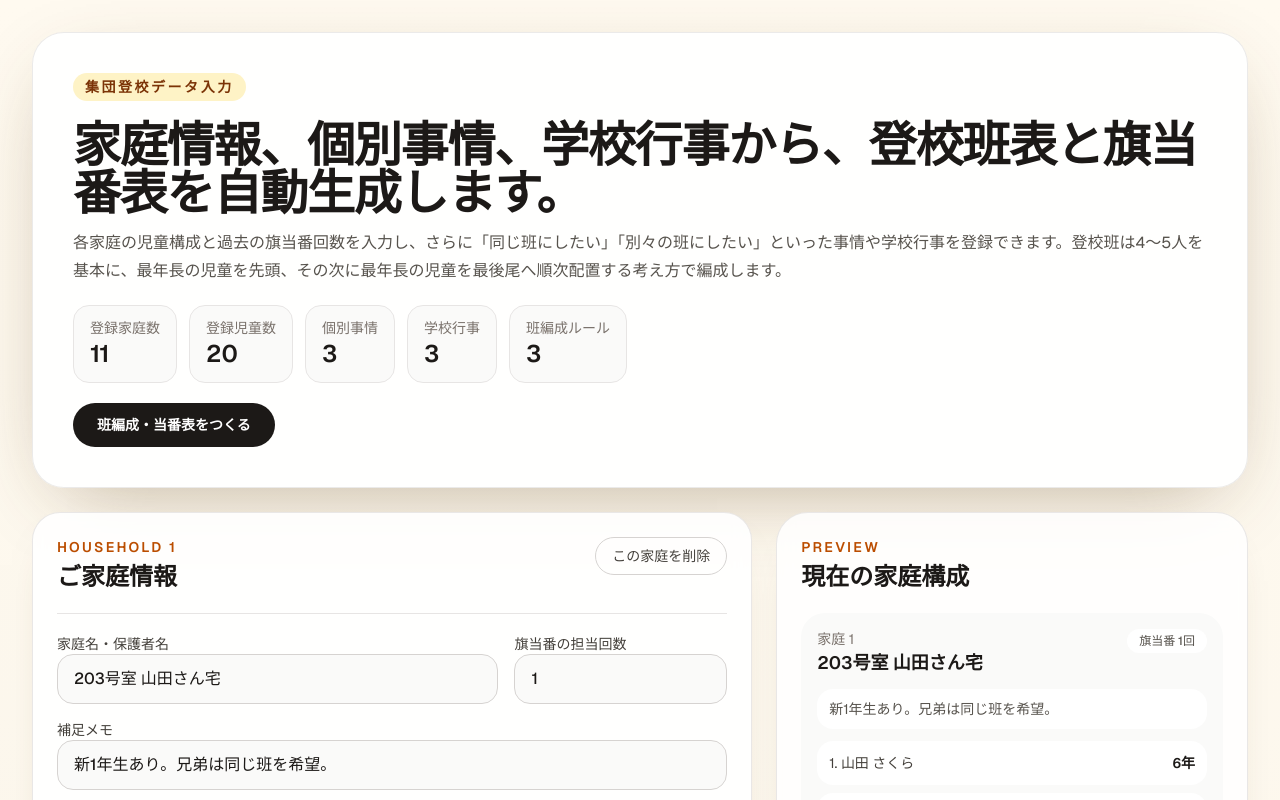
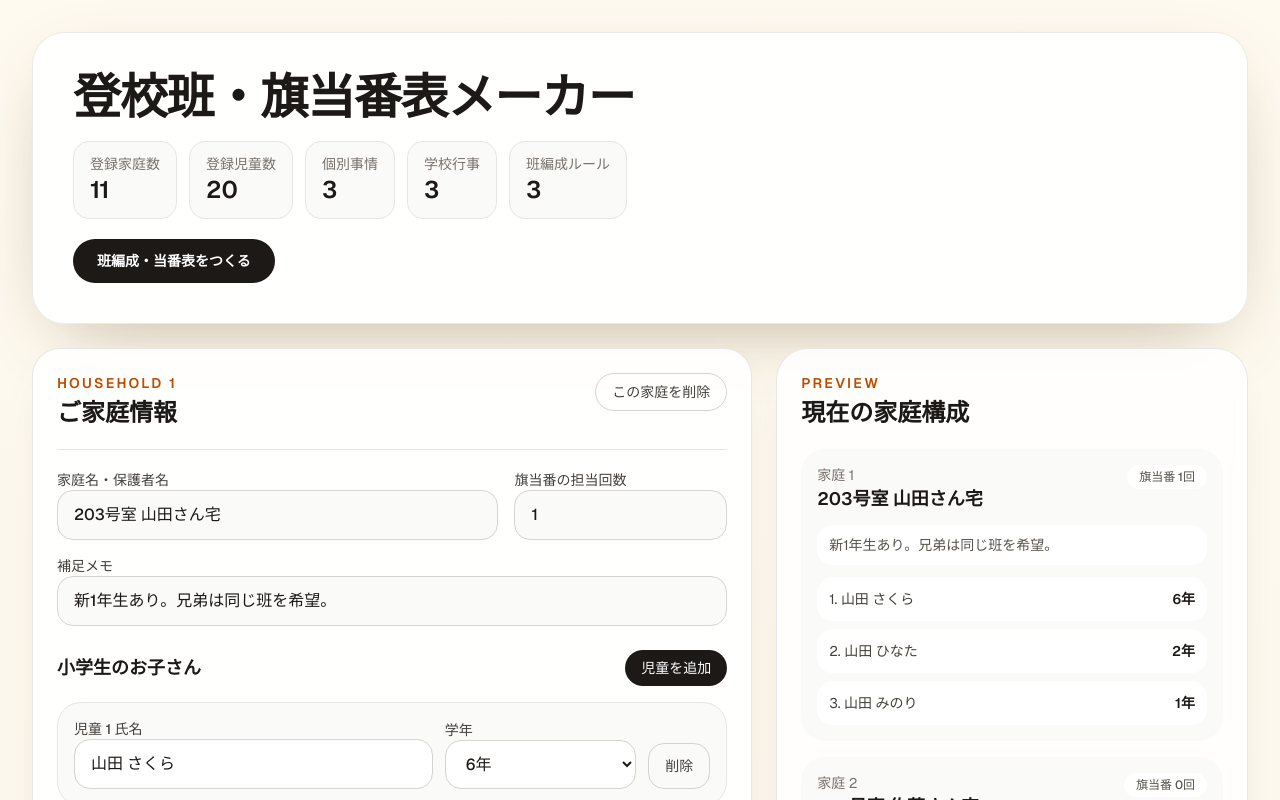
Before and after one commit to kusa-mochi/shudan-toko-maker, a Next.js app in the folder shudan-toko-maker/: page / in a window 1280 px wide. Shown: the top 800 px of the page. Built offline with nearby package versions, Linux system fonts and the light colour scheme.

Commit message:
ラベルを調整

```diff
--- a/shudan-toko-maker/app/components/PlannerHero.tsx
+++ b/shudan-toko-maker/app/components/PlannerHero.tsx
@@ -18,16 +18,16 @@ export function PlannerHero() {
     <section className="overflow-hidden rounded-[32px] border border-stone-200/80 bg-white/90 shadow-[0_24px_80px_-32px_rgba(87,58,18,0.45)] backdrop-blur">
       <div className="grid gap-6 px-6 py-8 sm:px-8 lg:px-10 lg:py-10">
         <div className="space-y-5">
-          <span className="inline-flex rounded-full bg-amber-100 px-3 py-1 text-sm font-semibold tracking-[0.18em] text-amber-900">
+          {/* <span className="inline-flex rounded-full bg-amber-100 px-3 py-1 text-sm font-semibold tracking-[0.18em] text-amber-900">
             集団登校データ入力
-          </span>
+          </span> */}
           <div className="space-y-3">
             <h1 className="text-3xl font-semibold tracking-tight text-stone-900 sm:text-5xl">
-              家庭情報、個別事情、学校行事から、登校班表と旗当番表を自動生成します。
+              登校班・旗当番表メーカー
             </h1>
-            <p className="text-sm leading-7 text-stone-600 sm:text-base">
+            {/* <p className="text-sm leading-7 text-stone-600 sm:text-base">
               各家庭の児童構成と過去の旗当番回数を入力し、さらに「同じ班にしたい」「別々の班にしたい」といった事情や学校行事を登録できます。登校班は4〜5人を基本に、最年長の児童を先頭、その次に最年長の児童を最後尾へ順次配置する考え方で編成します。
-            </p>
+            </p> */}
           </div>
           <div className="flex flex-wrap gap-3 text-sm text-stone-700">
             <div className="rounded-2xl border border-stone-200 bg-stone-50 px-4 py-3">
```
